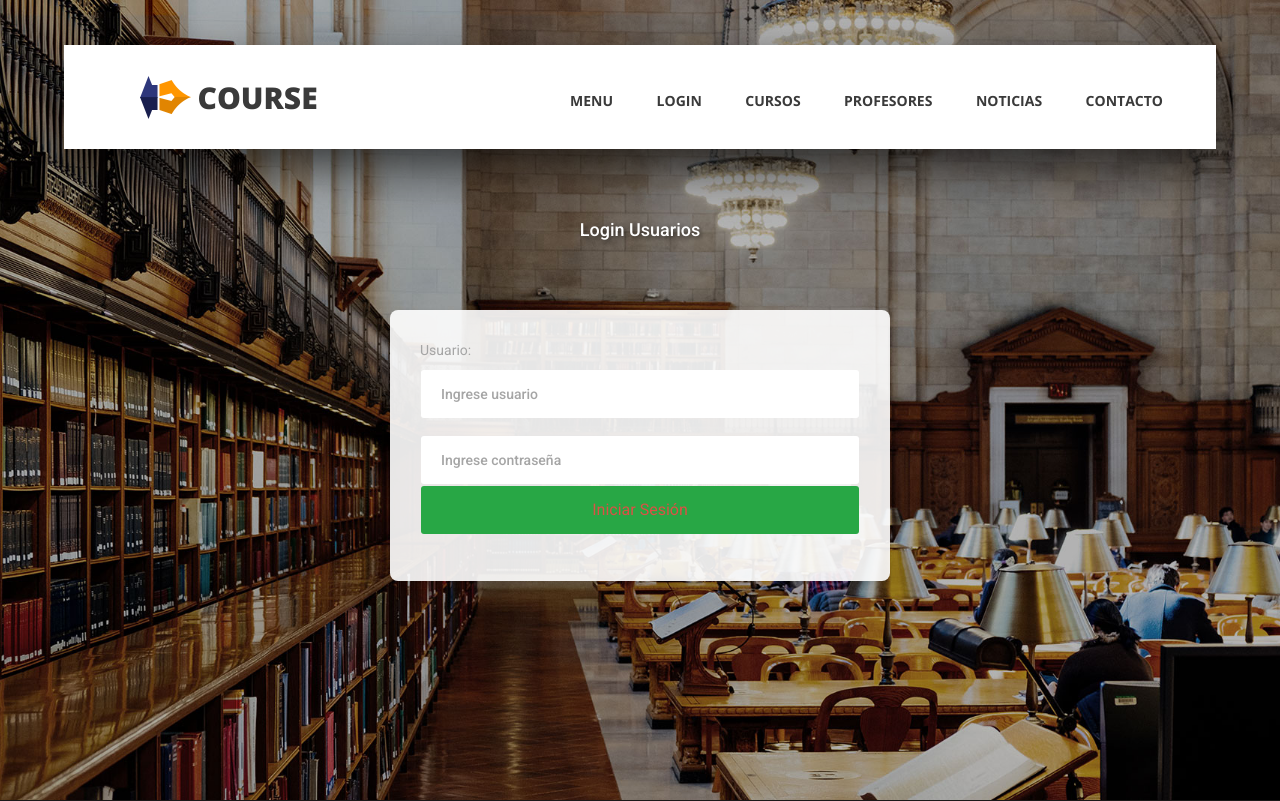
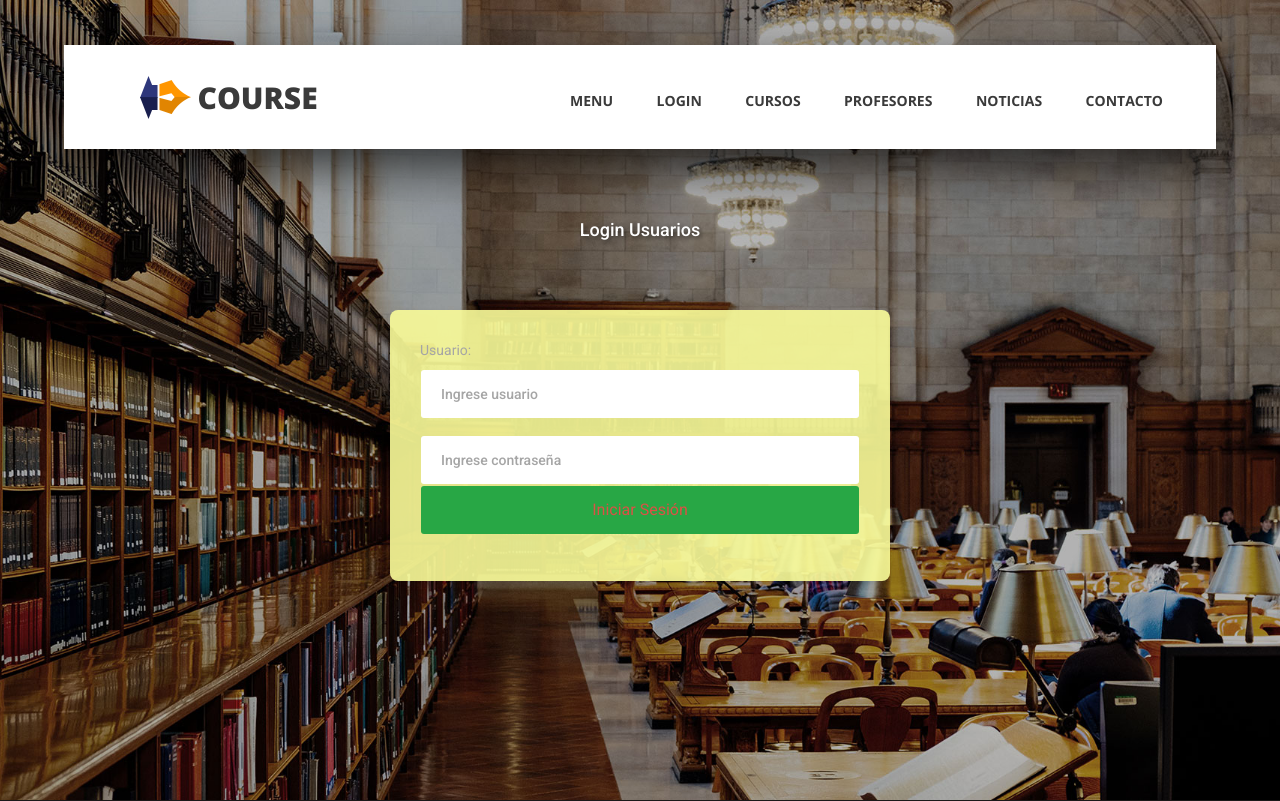
Before and after one commit to JostinUTC/InterfacesG7, a Django app: template Start/templates/login.html in a window 1280 px wide. Shown: the top 801 px of the page. Run offline with Django 3.2, Linux system fonts and the light colour scheme; the template is opened without the code that fills it, so the values that code supplies are empty; some libraries are stand-ins or nearby versions.

Commit message:
Cambio en colores de Login

```diff
--- a/Start/templates/login.html
+++ b/Start/templates/login.html
@@ -3,7 +3,7 @@
 
 <div style="display: flex; flex-direction: column; justify-content: center; align-items: center; min-height: 100vh; margin-top: 0; background-image: url('{% static 'public/images/slider_background.jpg' %}'); background-repeat: no-repeat; background-size: cover; background-position: center center;">
     <h3 style="text-align: center; margin-bottom: 70px; color: white; text-shadow: 2px 2px 4px rgba(0,0,0,0.5);">Login Usuarios</h3>
-    <form action="{% url 'login' %}" method="post" style="width: 500px; background-color: rgba(255, 255, 255, 0.9); padding: 30px; border-radius: 8px; box-shadow: 0 4px 6px rgba(0,0,0,0.1);">
+    <form action="{% url 'login' %}" method="post" style="width: 500px; background-color: rgba(250, 252, 154, 0.9); padding: 30px; border-radius: 8px; box-shadow: 0 4px 6px rgba(0,0,0,0.1);">
         {% csrf_token %}
         <label for="">Usuario:</label>
         <input type="text" placeholder="Ingrese usuario" name="username" id="username" required class="form-control alert alert danger">
```
